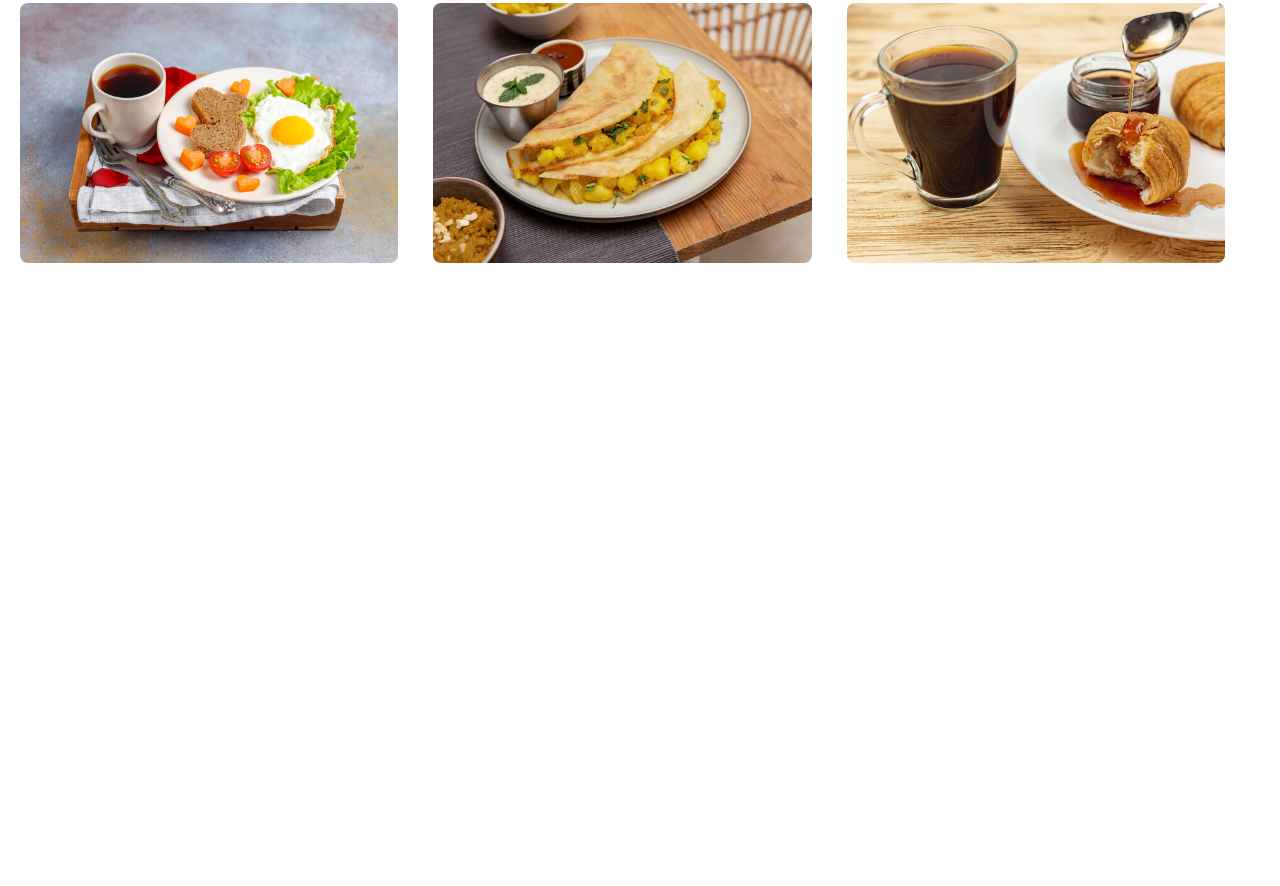
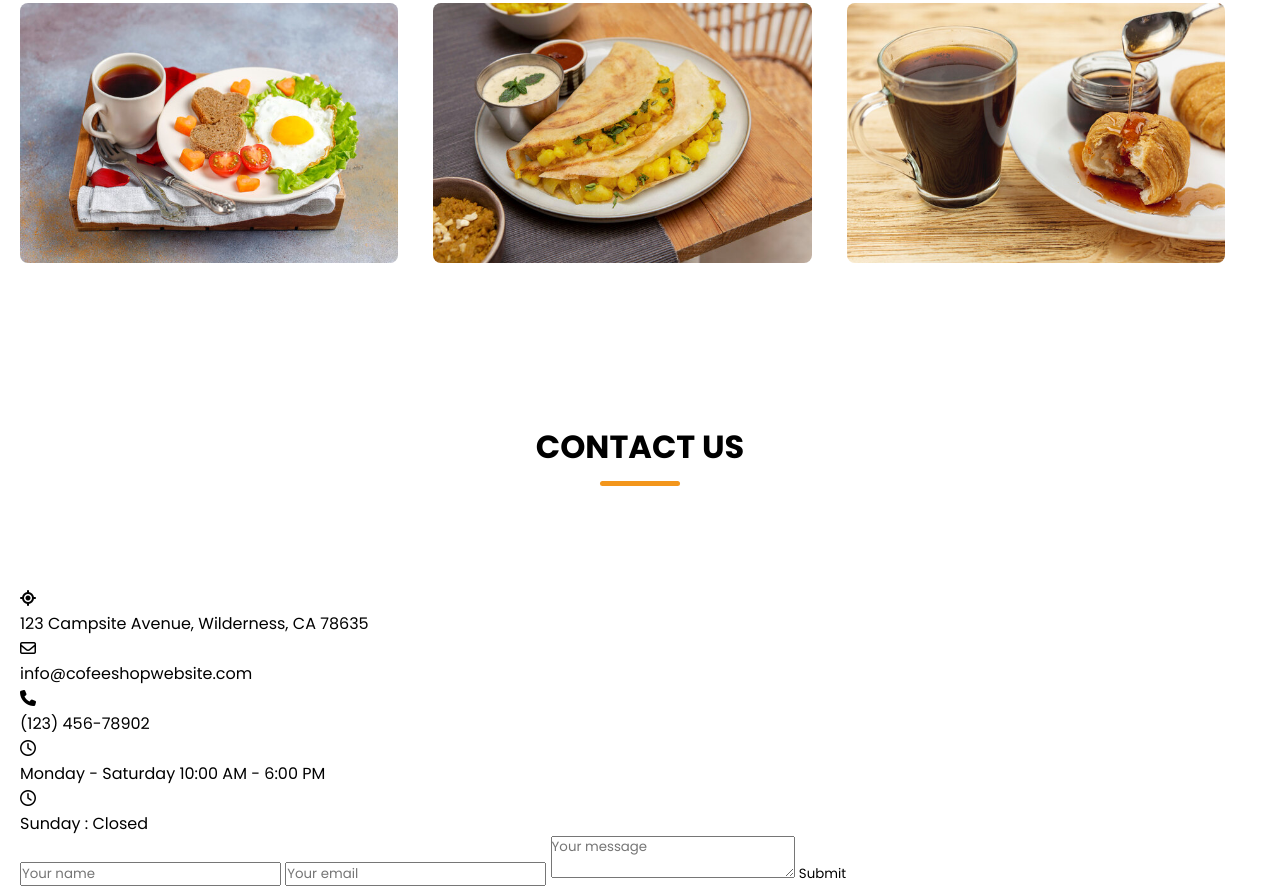
Before and after one commit to amiksha125/coffee-website, a plain HTML site: page index.html in a window 1280 px wide. Shown: the part 4190-5076 px from the top of the page. Before the commit the page ends 4553 px from the top, so only its background shows below. Drawn offline with nearby package versions, Linux system fonts and the light colour scheme; a web font is replaced by a local one.

Commit message:
feat: craete contact us for form

```diff
--- a/index.html
+++ b/index.html
@@ -215,6 +215,53 @@
         </div>
       </section>
 
+
+      <!-- Contact section -->
+      <section class="contact">
+        <h2 class="section-title">Contact us</h2>
+        <div class="section-content">
+            <ul class="contact-info-list">
+                <li class="contact-info">
+                    <i class="fa-solid fa-location-crosshairs"></i>
+                    <p>123 Campsite Avenue, Wilderness, CA 78635</p>
+                </li>
+
+                <li class="contact-info">
+                    <i class="fa-regular fa-envelope">
+                    </i>
+                    <p>info@cofeeshopwebsite.com</p>
+                </li>
+
+                <li class="contact-info">
+                    <i class="fa-solid fa-phone">
+                    </i>
+                    <p>(123) 456-78902</p>
+                </li>
+
+                <li class="contact-info">
+                    <i class="fa-regular fa-clock">
+                    </i>
+                    <p>Monday - Saturday 10:00 AM - 6:00 PM</p>
+                </li>
+
+                 <li class="contact-info">
+                    <i class="fa-regular fa-clock">
+                    </i>
+                    <p>Sunday : Closed</p>
+                </li>
+
+            </ul>
+
+            <form action="#" class="contact-form">
+                <input type="text" placeholder="Your name" class="form-input" required>
+                <input type="email" placeholder="Your email" class="form-input" required>
+
+                <textarea placeholder="Your message" class="form-input" required></textarea>
+                <button class="submit-button">Submit</button>
+            </form>
+        </div>
+      </section>
+
     </main>
 
 </body>
```
